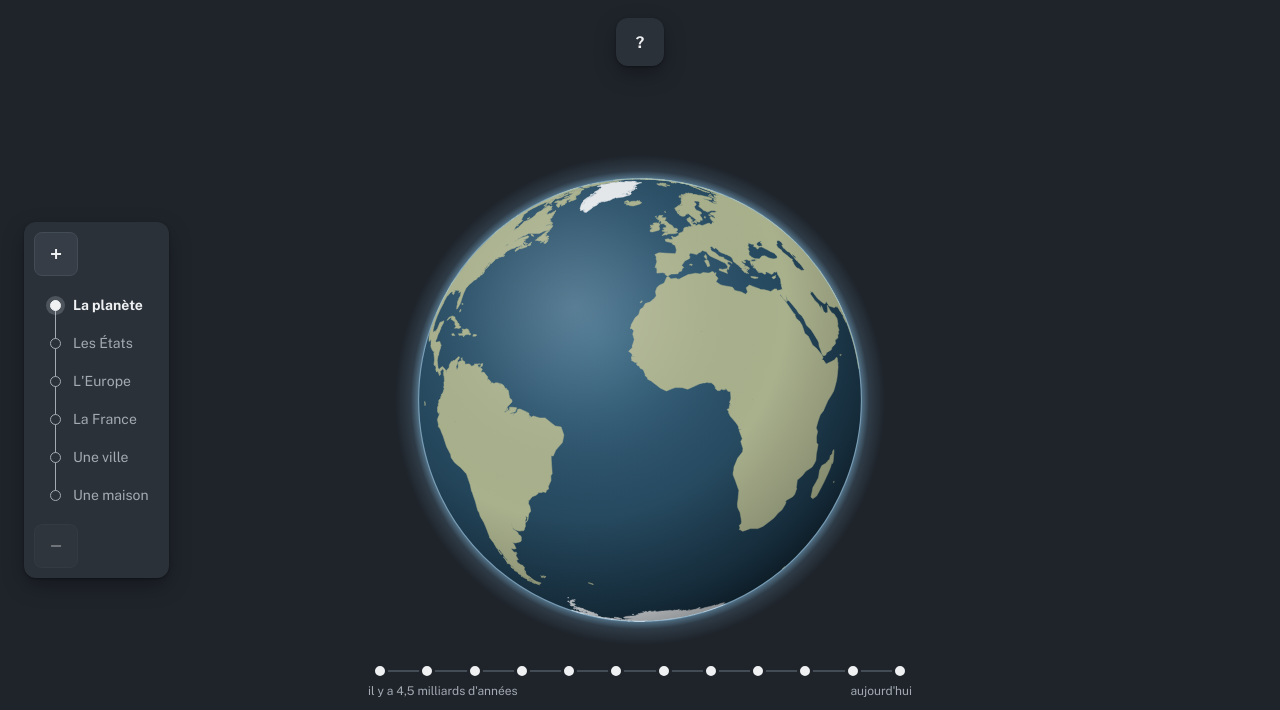
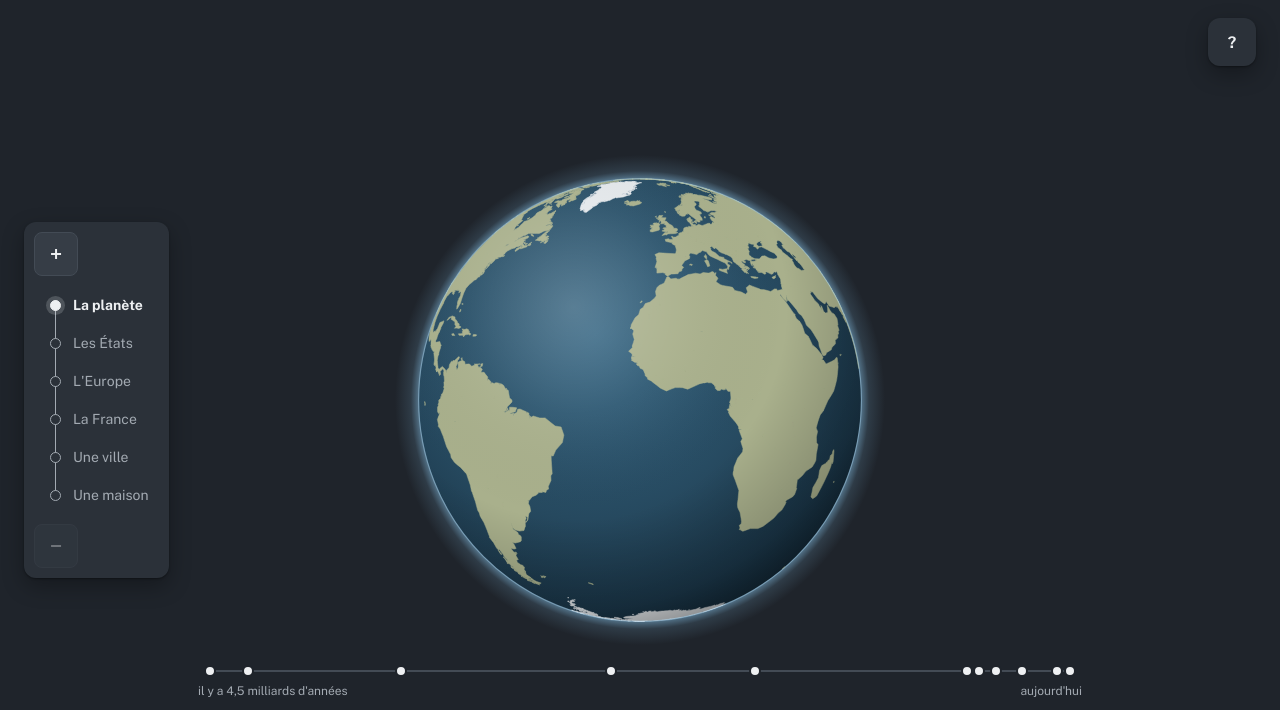
Before and after one commit to Mathiiis7/monde, a plain HTML site: page index.html in a window 1280 px wide. Shown: the top 710 px of the page. Drawn offline with Linux system fonts and the light colour scheme; animation ran at ten frames a second.

Commit message:
Planète : frise à l'échelle du temps, plus de titre, « ? » dans le coin
La frise place chaque moment à sa vraie date (la souris prend le moment le plus proche, Homo habilis et
Homo sapiens font un seul point). « Comment habiter la Terre ? » n'apparaît plus nulle part pour l'instant.

Co-Authored-By: Claude Opus 5.5 <noreply@anthropic.com>

```diff
--- a/site/donnees/paliers.json
+++ b/site/donnees/paliers.json
@@ -24,31 +24,30 @@
       ],
       "_lieux": "La planète ne parle pas de territoire (demande du 24/11/2026) : la mer, l'Antarctique et la Lune (« Mers, pôles et espace ») sont au palier des États.",
       "lieux": [],
-      "titre": "Comment habiter la Terre ?",
       "frise": {
-        "_lire": "La frise sous le globe (choix de Mathis, 25/11/2026, à la place du voyage avec l'horloge) : un point par grand moment de la fiche, à intervalles égaux ; survol : son nom et, si « carte » est un âge (millions d'années), les terres de cette époque (epoques.json, outils/site/faire-epoques.py ; 0 : aujourd'hui ; null : pas de carte fiable, les terres s'estompent) ; clic : la fiche à son ancre. Heures : l'horloge de 24 heures de la fiche (4 500 millions d'années). Notes des cartes : relevé de la fiche, lignes 34 à 38. pencher : latitude visée pour voir les terres d'une époque.",
+        "_lire": "La frise sous le globe (choix de Mathis, 25/11/2026, à la place du voyage avec l'horloge) : un point par grand moment de la fiche, placé à l'échelle du temps (age, en millions d'années ; des moments à moins de 4 px l'un de l'autre font un seul point) ; survol : le moment le plus proche de la souris ; survol : son nom et, si « carte » est un âge (millions d'années), les terres de cette époque (epoques.json, outils/site/faire-epoques.py ; 0 : aujourd'hui ; null : pas de carte fiable, les terres s'estompent) ; clic : la fiche à son ancre. Heures : l'horloge de 24 heures de la fiche (4 500 millions d'années). Notes des cartes : relevé de la fiche, lignes 34 à 38. pencher : latitude visée pour voir les terres d'une époque.",
         "nom": "L'histoire de la Terre et du vivant",
         "page": "fiches/histoire-terre-vivant.html",
         "donnees": "epoques.json",
-        "place": { "x0": 380, "x1": 900, "y": 656 },
+        "place": { "x0": 210, "x1": 1070, "y": 656 },
         "debut": "il y a 4,5 milliards d'années",
         "fin": "aujourd'hui",
         "pencher": { "539": -30, "475": -30, "390": -20 },
         "source": "les terres d'aujourd'hui replacées là où elles étaient (Merdith et al. 2021, licence CC BY 4.0, simplifié par Monde).",
         "sansCarte": "Pas de carte fiable des continents à cette époque.",
         "moments": [
-          {"ancre": "p-1", "heure": "00 h 00", "quand": "il y a 4,5 milliards d'années", "nom": "La Terre se forme", "carte": null},
-          {"ancre": "p-7", "heure": "01 h 04", "quand": "il y a 4,3 milliards d'années", "nom": "De l'eau liquide, probablement", "carte": null},
-          {"ancre": "p-9", "heure": "05 h 20", "quand": "il y a 3,5 milliards d'années", "nom": "Les plus anciennes traces de vie admises", "carte": null},
-          {"ancre": "p-13", "heure": "11 h 12", "quand": "il y a 2,4 milliards d'années", "nom": "L'oxygène commence à s'accumuler", "carte": null},
-          {"ancre": "p-15", "heure": "15 h 12", "quand": "il y a 1,65 milliard d'années", "nom": "Les plus anciennes cellules à noyau admises", "carte": null},
-          {"ancre": "p-17", "heure": "21 h 07", "quand": "il y a 539 millions d'années", "nom": "Début du Cambrien", "carte": 539, "note": 7},
-          {"ancre": "p-18", "heure": "21 h 28", "quand": "il y a 475 millions d'années", "nom": "Les plantes sur la terre ferme", "carte": 475, "note": 7},
-          {"ancre": "p-19", "heure": "21 h 55", "quand": "il y a 390 millions d'années", "nom": "Les premières traces de pas", "carte": 390, "note": 7},
-          {"ancre": "p-22", "heure": "22 h 39", "quand": "il y a environ 252 millions d'années", "nom": "La plus grave des extinctions", "carte": 250, "note": 9},
-          {"ancre": "p-23", "heure": "23 h 38", "quand": "il y a 66 millions d'années", "nom": "Fin des dinosaures", "carte": 66, "note": 9},
-          {"ancre": "p-29", "heure": "23 h 59 et 14 s", "quand": "il y a 2,4 millions d'années", "nom": "Homo habilis", "carte": 0},
-          {"ancre": "p-30", "heure": "23 h 59 et 54 s", "quand": "il y a 315 000 ans", "nom": "Les plus anciens Homo sapiens", "carte": 0}
+          {"ancre": "p-1", "age": 4500, "heure": "00 h 00", "quand": "il y a 4,5 milliards d'années", "nom": "La Terre se forme", "carte": null},
+          {"ancre": "p-7", "age": 4300, "heure": "01 h 04", "quand": "il y a 4,3 milliards d'années", "nom": "De l'eau liquide, probablement", "carte": null},
+          {"ancre": "p-9", "age": 3500, "heure": "05 h 20", "quand": "il y a 3,5 milliards d'années", "nom": "Les plus anciennes traces de vie admises", "carte": null},
+          {"ancre": "p-13", "age": 2400, "heure": "11 h 12", "quand": "il y a 2,4 milliards d'années", "nom": "L'oxygène commence à s'accumuler", "carte": null},
+          {"ancre": "p-15", "age": 1650, "heure": "15 h 12", "quand": "il y a 1,65 milliard d'années", "nom": "Les plus anciennes cellules à noyau admises", "carte": null},
+          {"ancre": "p-17", "age": 539, "heure": "21 h 07", "quand": "il y a 539 millions d'années", "nom": "Début du Cambrien", "carte": 539, "note": 7},
+          {"ancre": "p-18", "age": 475, "heure": "21 h 28", "quand": "il y a 475 millions d'années", "nom": "Les plantes sur la terre ferme", "carte": 475, "note": 7},
+          {"ancre": "p-19", "age": 390, "heure": "21 h 55", "quand": "il y a 390 millions d'années", "nom": "Les premières traces de pas", "carte": 390, "note": 7},
+          {"ancre": "p-22", "age": 252, "heure": "22 h 39", "quand": "il y a environ 252 millions d'années", "nom": "La plus grave des extinctions", "carte": 250, "note": 9},
+          {"ancre": "p-23", "age": 66, "heure": "23 h 38", "quand": "il y a 66 millions d'années", "nom": "Fin des dinosaures", "carte": 66, "note": 9},
+          {"ancre": "p-29", "age": 2.4, "heure": "23 h 59 et 14 s", "quand": "il y a 2,4 millions d'années", "nom": "Homo habilis", "carte": 0},
+          {"ancre": "p-30", "age": 0.315, "heure": "23 h 59 et 54 s", "quand": "il y a 315 000 ans", "nom": "Les plus anciens Homo sapiens", "carte": 0}
         ]
       }
     },
--- a/site/js/accueil.js
+++ b/site/js/accueil.js
@@ -76,10 +76,11 @@ class Accueil {
     // ramène à la planète) ; la liste reste dans la page sans JavaScript, et ?tout garde le bouton pour les essais
     // le lexique est dans le « ? » ; les grandes questions et les modèles restent cachés tant qu'on écrit les fiches une à une
     const pages = this.tout ? ["Les grandes questions", "Les modèles et leurs noms"] : [];
-    S.append(el("nav", { class: "cap", "aria-label": "À toutes les échelles", style: "left:50%;transform:translateX(-50%)" },
+    // le « ? » dans le coin en haut à droite (demande du 25/11/2026) ; avec ?tout, le bouton de liste passe à gauche
+    S.append(el("nav", { class: "cap", "aria-label": "À toutes les échelles", style: "right:24px" },
       pages.map((p) => el("button", { texte: p, onclick: (ev) => this.ouvrirPage(p, ev.currentTarget) })),
       this.construireAide()));
-    this.bListe = el("button", { class: "capbtn", "aria-expanded": "false", onclick: () => (this.pan ? this.fermerPanneaux() : this.ouvrirListe()) });
+    this.bListe = el("button", { class: "capbtn", style: "left:24px;right:auto", "aria-expanded": "false", onclick: () => (this.pan ? this.fermerPanneaux() : this.ouvrirListe()) });
     S.append(this.bListe);
     this.rail = this.ordre.map((id) => el("a", { class: "st", href: "#" + id }, el("span", { class: "o" }), this.reglages.paliers[id].nom));
     this.bPlus = el("button", { class: "zb", "aria-label": "Zoomer", texte: "+", onclick: () => this.pas(1) });
@@ -133,7 +134,7 @@ class Accueil {
     this.actuel = id;
     this.fermerPanneaux();
     this.majCadre();
-    document.title = id === "planete" ? "Monde · Comment habiter la Terre ?" : "Monde · " + cfg.nom;
+    document.title = id === "planete" ? "Monde" : "Monde · " + cfg.nom;
     let attente = setTimeout(() => { attente = el("p", { class: "chargement", texte: "Chargement…" }); this.scene.append(attente); }, 200);
     let donnees;
     try {
@@ -159,7 +160,6 @@ class Accueil {
     const appli = {
       depart, territoires: this.reglages.territoires, visible: (nom) => this.visibles.has(nom),
       ouvrirSujet: (nom) => this.ouvrirSujet(nom), ouvrirListe: () => this.ouvrirListe(), charger: (c) => charger(c),
-      titre: () => !this.titreVu, titreVu: () => { this.titreVu = true; },
       aller: (vers, dep) => this.aller(vers, dep), point: (ev) => this.point(ev), k: () => this.k()
     };
     const ancien = this.objet, ancienne = this.couche;
--- a/site/js/globe.js
+++ b/site/js/globe.js
@@ -286,13 +286,9 @@ export class Globe {
           el("span", { class: "pt" }), el("span", { class: "lb", texte: o.nom || o.sujet }));
         C.append(b);
       }
-      // le titre : à l'arrivée seulement ; il s'efface au premier geste ou après 5 s, et ne revient plus de la visite
-      // (demande du 25/11/2026). Il reste lisible par les lecteurs d'écran.
-      if (this.appli.titre && this.appli.titre()) {
-        this.titre = el("div", { class: "titre-scene" }, el("h1", { texte: this.cfg.titre }), this.cfg.sousTitre ? el("p", { texte: this.cfg.sousTitre }) : null);
-        C.append(this.titre);
-        this.titreMinuterie = setTimeout(() => this.cacherTitre(), 5000);
-      } else C.append(el("h1", { class: "cache-ecran", texte: this.cfg.titre }));
+      // pas de titre à l'écran (demande du 25/11/2026 : « Comment habiter la Terre ? » n'apparaît nulle part pour
+      // l'instant, à revoir avec la page d'accueil) ; un titre pour les lecteurs d'écran seulement
+      C.append(el("h1", { class: "cache-ecran", texte: "Monde : " + this.cfg.nom.toLowerCase() }));
       if (this.cfg.frise) this.construireFrise();
     } else {
       C.append(el("h1", { class: "cache-ecran", texte: "Monde : " + this.cfg.nom.toLowerCase() }));
@@ -369,7 +365,6 @@ export class Globe {
       if (!d || this.detruit || ev.altKey || ev.ctrlKey || ev.metaKey) return;
       if (ev.target && ev.target.closest && ev.target.closest(".pan, .panneau, .menu-aide, input, textarea")) return;
       ev.preventDefault();
-      this.cacherTitre();
       this.aller(d[0], d[1]);
     };
     addEventListener("keydown", this.touches);
@@ -529,7 +524,6 @@ export class Globe {
       const p = this.appli.point(ev);
       const g = this.vue;
       if (this.enVol || Math.hypot(p.x - g.cx, p.y - g.cy) > g.r + 24) return;
-      this.cacherTitre();
       this.arreter();
       cancelAnimationFrame(this.anim);
       this.glisse = { x: ev.clientX, y: ev.clientY, lon: this.etat.lon, lat: this.etat.lat, k: this.appli.k(), i: this.planete ? null : indice(ev), bouge: false, p };
@@ -615,37 +609,55 @@ export class Globe {
   }
 
   // ---- La frise de l'histoire de la Terre (planète ; choix de Mathis du 25/11/2026, à la place du voyage avec
-  // l'horloge) : une ligne sous le globe, un point par grand moment de la fiche, à intervalles égaux (pas à l'échelle :
-  // les derniers moments seraient collés). Survoler un point donne son nom et, quand une carte existe pour cette époque,
-  // le globe montre où étaient les terres ; un clic ouvre la fiche à ce moment-là. Avant la plus ancienne carte, il n'en
-  // existe pas de fiable : les terres d'aujourd'hui s'estompent.
+  // l'horloge) : une ligne sous le globe, un point par grand moment de la fiche, à l'échelle du temps (demande du même
+  // jour) : les derniers moments sont donc serrés au bout, et ceux qui tombent au même endroit font un seul point.
+  // La souris choisit le moment le plus proche ; le clavier passe d'un point à l'autre. Survoler donne le nom et, quand
+  // une carte existe pour cette époque, le globe montre où étaient les terres ; un clic ouvre la fiche à ce moment-là.
+  // Avant la plus ancienne carte, il n'en existe pas de fiable : les terres d'aujourd'hui s'estompent.
   construireFrise() {
-    const f = this.cfg.frise, n = f.moments.length, { x0, x1, y } = f.place;
-    const boite = el("div", { class: "frise", role: "group", "aria-label": f.nom, style: `left:${x0}px;top:${y}px;width:${x1 - x0}px` },
+    const f = this.cfg.frise, { x0, x1, y } = f.place, L = x1 - x0, debut = f.moments[0].age;
+    const boite = el("div", { class: "frise", role: "group", "aria-label": f.nom, style: `left:${x0}px;top:${y}px;width:${L}px` },
       el("span", { class: "frise-bout", texte: f.debut }), el("span", { class: "frise-bout droite", texte: f.fin }));
-    f.moments.forEach((m, i) => {
-      const x = n > 1 ? Math.round((i / (n - 1)) * (x1 - x0)) : 0;
-      const a = el("a", { class: "frise-pt", href: f.page + "#" + m.ancre, style: `left:${x}px`, "aria-label": `${m.nom}, ${m.quand}` });
-      const montrer = () => this.survolerMoment(m, x0 + x, y);
-      a.addEventListener("pointerenter", montrer);
-      a.addEventListener("focus", montrer);
-      a.addEventListener("pointerleave", () => this.quitterMoment());
-      a.addEventListener("blur", () => this.quitterMoment());
-      boite.append(a);
+    // les points : un par moment, ou un pour plusieurs moments confondus (moins de 4 px d'écart)
+    const points = [];
+    for (const m of f.moments) {
+      const x = Math.round(((debut - m.age) / debut) * L * 10) / 10, dernier = points[points.length - 1];
+      if (dernier && x - dernier.x < 4) dernier.moments.push(m);
+      else points.push({ x, moments: [m] });
+    }
+    for (const p of points) {
+      const m = p.moments[0];
+      p.a = el("a", { class: "frise-pt", href: f.page + "#" + m.ancre, style: `left:${p.x}px`, "aria-label": p.moments.map((n) => `${n.nom}, ${n.quand}`).join(" ; ") });
+      p.a.addEventListener("focus", () => this.survolerMoment(p, x0 + p.x, y));
+      p.a.addEventListener("blur", () => this.quitterMoment());
+      boite.append(p.a);
+    }
+    // la souris : le point le plus proche, sur toute la longueur de la frise
+    const proche = (ev) => {
+      const r = boite.getBoundingClientRect(), x = ((ev.clientX - r.left) / r.width) * L;
+      return points.reduce((a, b) => (Math.abs(b.x - x) < Math.abs(a.x - x) ? b : a));
+    };
+    boite.addEventListener("pointermove", (ev) => {
+      const p = proche(ev);
+      if (p !== this.pointVu) this.survolerMoment(p, x0 + p.x, y);
     });
+    boite.addEventListener("pointerleave", () => this.quitterMoment());
+    boite.addEventListener("click", (ev) => { if (!ev.target.closest(".frise-pt")) location.href = proche(ev).a.href; });
     this.bulleFrise = el("div", { class: "frise-bulle", hidden: true, role: "status" });
     this.couche.append(boite, this.bulleFrise);
   }
 
-  survolerMoment(m, x, y) {
-    const f = this.cfg.frise;
+  survolerMoment(p, x, y) {
+    const f = this.cfg.frise, m = p.moments[0];
     clearTimeout(this.retour);
-    this.cacherTitre();
-    const carte = m.carte > 0
-      ? `Estimation notée ${m.note} sur 10 : ${f.source}`
-      : m.carte === 0 ? "" : f.sansCarte;
-    this.bulleFrise.replaceChildren(el("b", { texte: m.nom }), el("span", { texte: m.quand[0].toUpperCase() + m.quand.slice(1) }),
-      carte ? el("span", { class: "petit", texte: carte }) : null);
+    if (this.pointVu) this.pointVu.a.classList.remove("vu");
+    this.pointVu = p;
+    p.a.classList.add("vu");
+    const lignes = [];
+    for (const n of p.moments) lignes.push(el("b", { texte: n.nom }), el("span", { texte: n.quand[0].toUpperCase() + n.quand.slice(1) }));
+    const carte = m.carte > 0 ? `Estimation notée ${m.note} sur 10 : ${f.source}` : m.carte === 0 ? "" : f.sansCarte;
+    if (carte) lignes.push(el("span", { class: "petit", texte: carte }));
+    this.bulleFrise.replaceChildren(...lignes);
     this.bulleFrise.style.left = Math.round(borne(x, 180, 1100)) + "px";
     this.bulleFrise.style.top = y + "px";
     this.bulleFrise.hidden = false;
@@ -654,7 +666,11 @@ export class Globe {
 
   quitterMoment() {
     clearTimeout(this.retour);
-    this.retour = setTimeout(() => { this.bulleFrise.hidden = true; this.versEpoque(0); }, 250);
+    this.retour = setTimeout(() => {
+      this.bulleFrise.hidden = true;
+      if (this.pointVu) { this.pointVu.a.classList.remove("vu"); this.pointVu = null; }
+      this.versEpoque(0);
+    }, 250);
   }
 
   // Le globe passe en fondu aux terres d'une époque (t en millions d'années ; 0 : aujourd'hui ; null : pas de carte,
@@ -705,13 +721,6 @@ export class Globe {
     }
   }
 
-  cacherTitre() {
-    clearTimeout(this.titreMinuterie);
-    if (!this.titre || this.titre.classList.contains("parti")) return;
-    this.titre.classList.add("parti");
-    if (this.appli.titreVu) this.appli.titreVu();
-  }
-
   // Échap : fermer ce qui est ouvert dans le palier. Renvoie vrai si quelque chose a été fermé.
   echap() {
     if (this.fiche) { this.fermerCarte(); return true; }
@@ -724,8 +733,6 @@ export class Globe {
     clearTimeout(this.retour);
     clearTimeout(this.fonduFin);
     cancelAnimationFrame(this.fondu);
-    clearTimeout(this.titreMinuterie);
-    if (this.titre && this.appli.titreVu) this.appli.titreVu();
     this.etat.auto = false;
     clearTimeout(this.reprise);
     if (this.touches) removeEventListener("keydown", this.touches);
--- a/site/styles.css
+++ b/site/styles.css
@@ -76,14 +76,13 @@ html.carte, html.carte body { height: 100%; overflow: hidden; }
 .titre-scene { position: absolute; left: 0; right: 0; bottom: 32px; display: flex; flex-direction: column; align-items: center; gap: 8px; pointer-events: none; }
 .titre-scene h1 { margin: 0; font-family: var(--titre); font-size: 52px; line-height: 1; font-weight: 500; letter-spacing: -0.01em; }
 .titre-scene p { margin: 0; font-size: 14px; color: var(--encre-2); }
-.titre-scene { transition: opacity .8s; }
-.titre-scene.parti { opacity: 0; }
 /* La frise de l'histoire de la Terre, sous le globe de la planète (globe.js, construireFrise) */
-.frise { position: absolute; height: 44px; }
+.frise { position: absolute; height: 44px; cursor: pointer; }
 .frise::before { content: ""; position: absolute; left: 0; right: 0; top: 14px; height: 2px; border-radius: 1px; background: var(--filet); }
-.frise-pt { position: absolute; top: 15px; width: 26px; height: 26px; transform: translate(-50%, -50%); border-radius: 50%; }
-.frise-pt::after { content: ""; position: absolute; left: 50%; top: 50%; width: 10px; height: 10px; transform: translate(-50%, -50%); border-radius: 50%; background: var(--encre); border: 3px solid var(--fond); transition: width .15s, height .15s, background .15s; }
-.frise-pt:hover::after, .frise-pt:focus-visible::after { width: 14px; height: 14px; background: var(--choix); }
+.frise-pt { position: absolute; top: 15px; width: 14px; height: 14px; transform: translate(-50%, -50%); border-radius: 50%; pointer-events: none; }
+.frise-pt::after { content: ""; position: absolute; left: 50%; top: 50%; width: 8px; height: 8px; transform: translate(-50%, -50%); border-radius: 50%; background: var(--encre); border: 2px solid var(--fond); transition: width .15s, height .15s, background .15s; }
+.frise-pt.vu::after, .frise-pt:focus-visible::after { width: 13px; height: 13px; background: var(--choix); z-index: 1; }
+.frise-pt.vu { z-index: 1; }
 .frise-pt:focus-visible { outline-offset: -2px; }
 .frise-bout { position: absolute; top: 28px; font-size: 12px; color: var(--encre-2); white-space: nowrap; left: 0; transform: translateX(-12px); }
 .frise-bout.droite { left: auto; right: 0; transform: translateX(12px); }
```
Also changed, not shown: index.html (+2 -3 lines).
